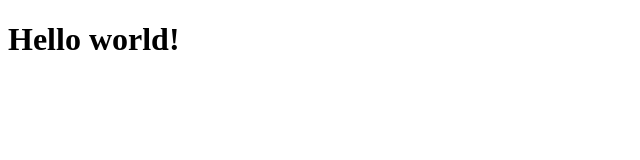
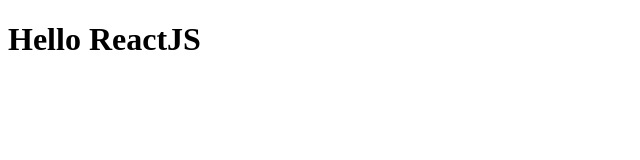
Before and after one commit to ReinaldoCS/01-github-explorer, a React app: page / in a window 1280 px wide. Shown: the top 160 px of the page, without its empty margins (0-640 px from the left). Built offline with nearby package versions, Linux system fonts and the light colour scheme.

Commit message:
Webpack Dev Server

```diff
--- a/package.json
+++ b/package.json
@@ -15,6 +15,7 @@
     "babel-loader": "^8.2.2",
     "html-webpack-plugin": "^5.3.2",
     "webpack": "^5.45.1",
-    "webpack-cli": "^4.7.2"
+    "webpack-cli": "^4.7.2",
+    "webpack-dev-server": "^3.11.2"
   }
 }
--- a/src/App.jsx
+++ b/src/App.jsx
@@ -1,3 +1,3 @@
 export function App() {
-  return <h1>Hello world!</h1>;
+  return <h1>Hello ReactJS</h1>;
 }
--- a/webpack.config.js
+++ b/webpack.config.js
@@ -10,6 +10,9 @@
   },
   resolve: {
     extensions: ['.js', '.jsx'],
+  },
+  devServer: {
+    contentBase: path.resolve(__dirname, 'public'),
   },
   plugins: [
     new htmlWebpackPlugin({
```
Also changed, not shown: 1 other file (tests, documents, lock files or other folders).
